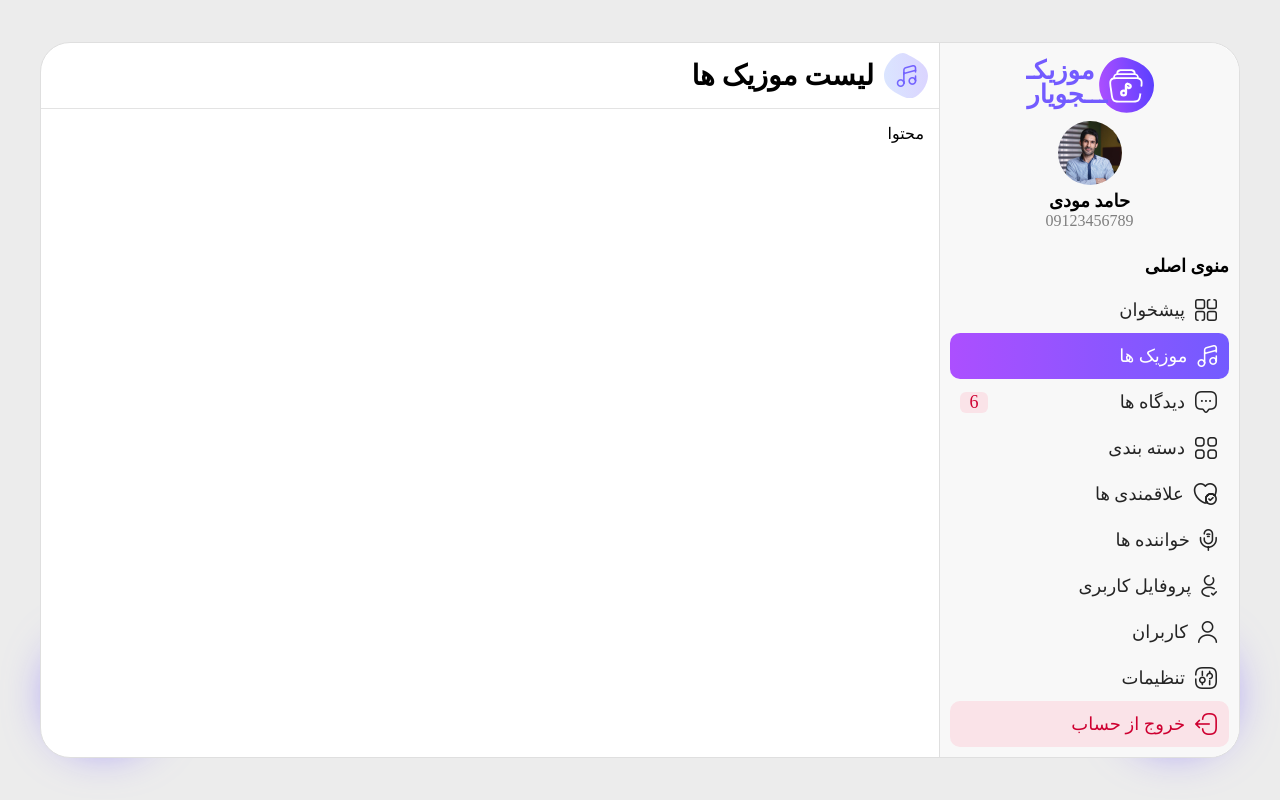
After one commit to hamedmoody/php-tutorial, a PHP site: page /musics.html in a window 1280 px wide. The commit adds this page. Run offline with PHP 8.4, Linux system fonts and the light colour scheme; some web fonts are replaced.

Commit message:
Add Musicjooyar Sideabr and Ready for content

```diff
--- /dev/null
+++ b/html/music-website/css/musicjooyar-icons.css
@@ -0,0 +1,85 @@
+@font-face {
+  font-family: 'musicjooyar';
+  font-style: normal;
+  font-weight: 400;
+  src: url("../fonts/musicjooyar.eot?0075b1bb33fdde617629e11bf2004588?#iefix") format("embedded-opentype"),
+url("../fonts/musicjooyar.woff2?0075b1bb33fdde617629e11bf2004588") format("woff2"),
+url("../fonts/musicjooyar.woff?0075b1bb33fdde617629e11bf2004588") format("woff");
+}
+
+.mj, .mj-icons {
+  -webkit-user-select: none;
+  -moz-user-select: none;
+  -ms-user-select: none;
+  user-select: none;
+  display: inline-flex;
+  align-items: center;
+  justify-content: center;
+  vertical-align: middle;
+}
+
+.mj-icons {
+  width: 1em;
+  height: 1em;
+  position: relative;
+  fill: currentColor;
+}
+
+.mj {
+  font-family: 'musicjooyar';
+  font-weight: normal;
+  font-style: normal;
+  display: inline-block;
+  line-height: 1;
+  text-transform: none;
+  letter-spacing: normal;
+  word-wrap: normal;
+  white-space: nowrap;
+  direction: ltr;
+
+  /* Support for all WebKit browsers. */
+  -webkit-font-smoothing: antialiased;
+  /* Support for Safari and Chrome. */
+  text-rendering: optimizeLegibility;
+
+  /* Support for Firefox. */
+  -moz-osx-font-smoothing: grayscale;
+
+  /* Support for IE. */
+  font-feature-settings: 'liga';
+}
+
+.mj-arrow-down:before { content: "\f101"; }
+.mj-arrow-left:before { content: "\f102"; }
+.mj-arrow-reply:before { content: "\f103"; }
+.mj-arrow-right:before { content: "\f104"; }
+.mj-calendar-edit:before { content: "\f105"; }
+.mj-category:before { content: "\f106"; }
+.mj-close-circle:before { content: "\f107"; }
+.mj-close:before { content: "\f108"; }
+.mj-edit-2:before { content: "\f109"; }
+.mj-element-3:before { content: "\f10a"; }
+.mj-eye:before { content: "\f10b"; }
+.mj-filter:before { content: "\f10c"; }
+.mj-heart-filled:before { content: "\f10d"; }
+.mj-heart-tick:before { content: "\f10e"; }
+.mj-heart:before { content: "\f10f"; }
+.mj-like-1:before { content: "\f110"; }
+.mj-logout:before { content: "\f111"; }
+.mj-message-text:before { content: "\f112"; }
+.mj-message:before { content: "\f113"; }
+.mj-microphone-2:before { content: "\f114"; }
+.mj-music:before { content: "\f115"; }
+.mj-musicjooyar:before { content: "\f116"; }
+.mj-play:before { content: "\f117"; }
+.mj-profile-tick:before { content: "\f118"; }
+.mj-refresh-2:before { content: "\f119"; }
+.mj-search-normal-1:before { content: "\f11a"; }
+.mj-setting-3:before { content: "\f11b"; }
+.mj-Telegram:before { content: "\f11c"; }
+.mj-tick-circle:before { content: "\f11d"; }
+.mj-timer-1:before { content: "\f11e"; }
+.mj-trash:before { content: "\f11f"; }
+.mj-user:before { content: "\f120"; }
+.mj-warning-2:before { content: "\f121"; }
+.mj-web:before { content: "\f122"; }
--- a/html/music-website/css/style.css
+++ b/html/music-website/css/style.css
@@ -270,3 +270,131 @@ input.form-control:focus, textarea.form-control:focus{
     display: block;
 }
 /** Login: End */
+
+/** Panel sidebar: Start */
+.panel-container.glow-box {
+    padding: 0;
+    margin-top: 25px;
+    margin-bottom: 25px;
+}
+
+.panel-container {
+    width: 1200px;
+    display: grid;
+    grid-template-columns: 300px auto;
+}
+.sidebar {
+    background: #F8F8F8;
+    border-left: 1px solid #DFDFDF;
+    padding: 10px;
+    border-radius: 0 30px 30px 0;
+}
+
+.sidebar-header {
+    text-align: center;
+    display: flex;
+    flex-direction: column;
+    align-items: center;
+}
+
+.sidebar-avatar {
+    width: 64px;
+    height: auto;
+    border-radius: 50%;
+}
+
+a.sidebar-logo img {
+    height: 64px;
+}
+
+.sidebar-header span {
+    color: #7E7E7E;
+}
+
+.sidebar-header strong {
+    font-size: 18px;
+    margin-top: 5px;
+}
+
+.sidebar-menu h2 {
+    font-size: 18px;
+    margin-bottom: 10px;
+}
+
+.sidebar-menu {
+    margin-top: 25px;
+}
+
+.sidebar-menu a {
+    display: flex;
+    align-items: center;
+    gap: 10px;
+    padding: 12px;
+    border-radius: 10px;
+    color: var(--color-text);
+    font-size: 18px;
+    transition: 0.3s;
+    position: relative;
+}
+
+.sidebar-menu a .count{
+    background: var(--color-error-light);
+    color: var(--color-error);
+    min-width: 28px;
+    text-align: center;
+    position: absolute;
+    left: 10px;
+    border-radius: 6px;
+}
+
+.sidebar-menu a i {
+    font-size: 22px;
+}
+
+.sidebar-menu a:hover {
+    background: var(--color-info-light);
+}
+
+.sidebar-menu a.active {
+    background: var(--gradient-primary);
+    color: #FFF;
+}
+
+.sidebar-menu a.menu-logout {
+    color: var(--color-error);
+    background: var(--color-error-light);
+}
+/** Panel sidebar: End */
+
+/** Panel Body: Start */
+main.main header {
+    display: flex;
+    align-items: center;
+    gap: 10px;
+    padding: 10px;
+    border-bottom: 1px solid #E3E3E3;
+}
+
+main.main header h1 {
+    font-size: 28px;
+}
+main.main header i{
+    width: 45px;
+    height: 45px;
+    display: flex;
+    font-size: 22px;
+    color: var(--color-primary)
+}
+main.main header i:after{
+    background: url('../images/circle-curve.svg') no-repeat;
+    width: 45px;
+    height: 45px;
+    content: "";
+    position: absolute;
+}
+
+.main-content{
+    padding: 15px;
+}
+
+/** Panel Body: End */
--- /dev/null
+++ b/html/music-website/musics.html
@@ -0,0 +1,88 @@
+<!DOCTYPE html>
+<html lang="fa">
+<head>
+    <meta charset="UTF-8">
+    <meta name="viewport" content="width=device-width, initial-scale=1">
+    <title>ورود - موزیکدان</title>
+    <link rel="stylesheet" href="https://dl.daneshjooyar.com/mvie/Moodi_Hamed/assets/css/font-yekanbakh-vf.css">
+    <link rel="stylesheet" href="css/style.css">
+    <link rel="stylesheet" href="css/musicjooyar-icons.css">
+</head>
+<body>
+
+    <div class="panel-container glow-box">
+        <aside class="sidebar">
+            <div class="sidebar-header">
+                <a href="#" class="sidebar-logo">
+                    <img src="images/logo.svg" alt="Musicjooyar" width="210" height="105">
+                </a>
+                <img src="images/hamedmoody.jpg" alt="حامد مودی" class="sidebar-avatar" width="512" height="512">
+                <strong>حامد مودی</strong>
+                <span>09123456789</span>
+            </div><!--.sidebar-header-->
+            <nav class="sidebar-menu">
+                <h2>منوی اصلی</h2>
+                <a href="#">
+                    <i class="mj mj-element-3"></i>
+                    پیشخوان
+                </a>
+                <a href="#" class="active">
+                    <i class="mj mj-music"></i>
+                    موزیک ها
+                </a>
+                <a href="#">
+                    <i class="mj mj-message"></i>
+                    دیدگاه ها
+                    <span class="count">6</span>
+                </a>
+                <a href="#">
+                    <i class="mj mj-category"></i>
+                    دسته بندی
+                </a>
+                <a href="#">
+                    <i class="mj mj-heart-tick"></i>
+                    علاقمندی ها
+                </a>
+                <a href="#">
+                    <i class="mj mj-microphone-2"></i>
+                    خواننده ها
+                </a>
+                <a href="#">
+                    <i class="mj mj-profile-tick"></i>
+                    پروفایل کاربری
+                </a>
+                <a href="#">
+                    <i class="mj mj-user"></i>
+                    کاربران
+                </a>
+                <a href="#">
+                    <i class="mj mj-setting-3"></i>
+                    تنظیمات
+                </a>
+                <a href="#" class="menu-logout">
+                    <i class="mj mj-logout"></i>
+                    خروج از حساب
+                </a>
+            </nav>
+        </aside><!--.sidebar-->
+        <main class="main">
+            <header>
+                <i class="mj mj-music"></i>
+                <h1>لیست موزیک ها</h1>
+            </header>
+            <div class="main-content">
+                محتوا
+            </div><!--.main-content-->
+        </main><!--.main-->
+    </div>
+
+    <script src="js/jquery-3.7.1.min.js"></script>
+    <script>
+        jQuery(document).ready(function( $ ){
+            //Jquery Code Here
+
+
+        });
+    </script>
+</body>
+</html>
```
Also changed, not shown: html/music-website/fonts/musicjooyar.ttf (added), html/music-website/fonts/musicjooyar.woff (added), html/music-website/fonts/musicjooyar.woff2 (added), html/music-website/images/circle-curve.svg (added), html/music-website/images/hamedmoody.jpg (added), 2 other files.
